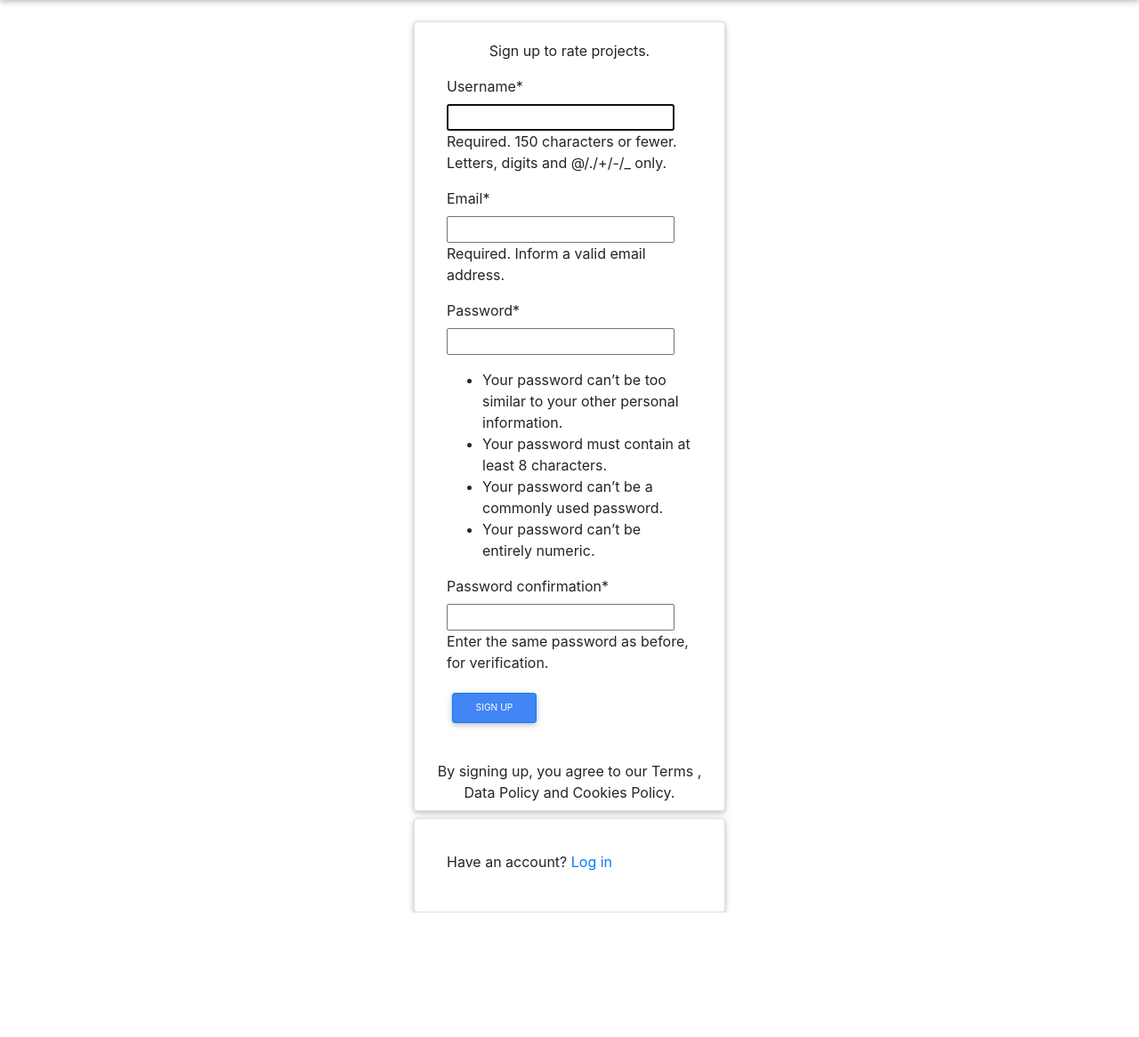
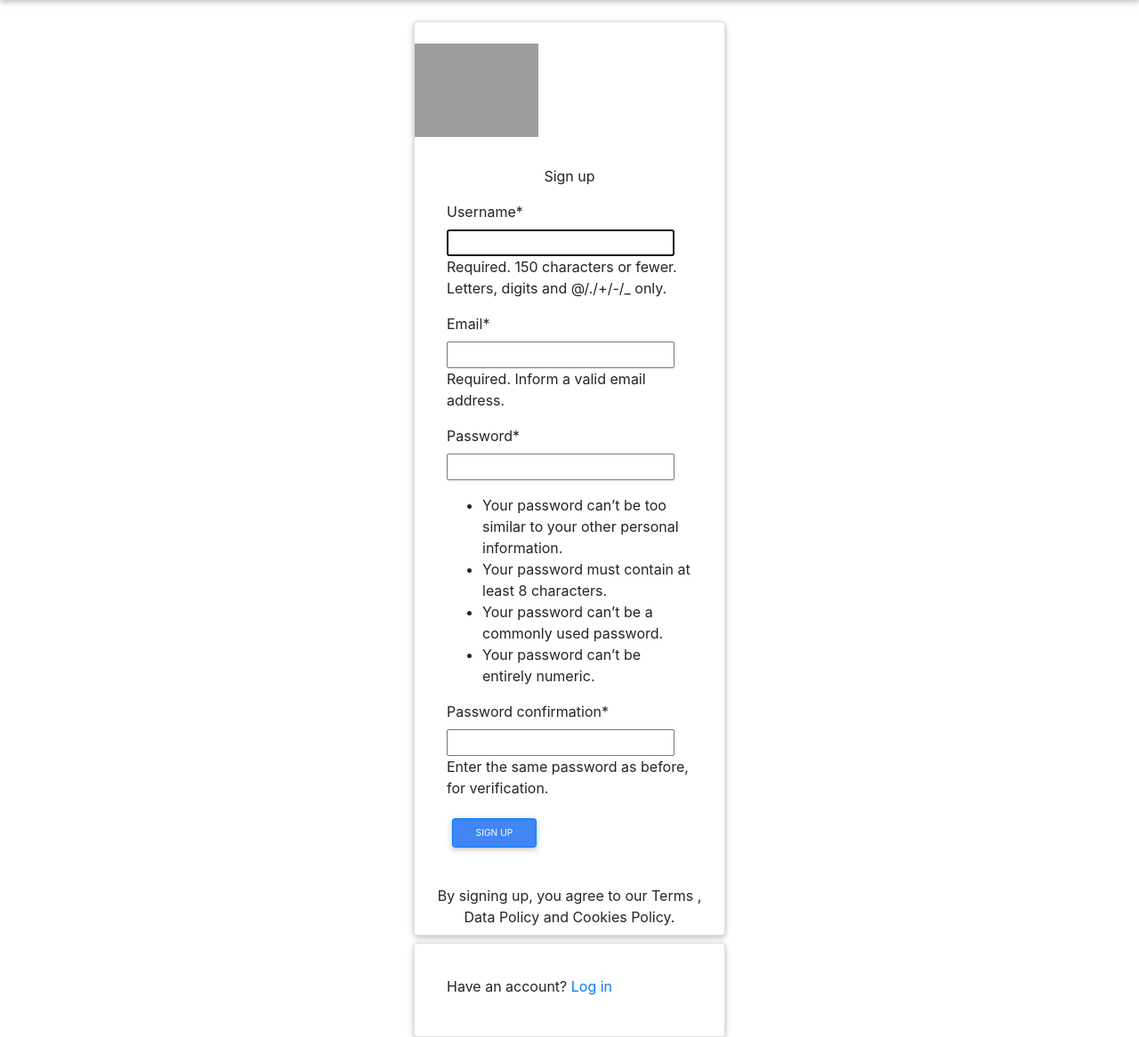
Before and after one commit to Tajeu2001/awwards, a Django app: page /signup/ in a window 1280 px wide. Shown: the part 61-1227 px from the top of the page at 89% size. Before the commit the page ends 1087 px from the top, so only its background shows below. Run offline with Django 3.2, Linux system fonts and the light colour scheme; some libraries are stand-ins or nearby versions; grey boxes are pictures that could not be loaded.

```diff
--- a/projects/templates/registration/login.html
+++ b/projects/templates/registration/login.html
@@ -6,9 +6,9 @@
     <div class="row">
         <div class="col-md-2"></div>
         <div class="col-md-4 mt-4">
-            <div class="   ">
+            <div class="card ">
                 <div class="card-title mt-4">
-                    <img src="{% static 'images/insta3.png' %}" alt="" width="40%" class="D-block mx-auto">
+
                 </div>
                 <div class="card-body mb-3 mr-3 ml-3">
                     <form action="" method="post" novalidate>
--- a/projects/templates/registration/signup.html
+++ b/projects/templates/registration/signup.html
@@ -7,11 +7,14 @@
         <div class="col-md-4"></div>
         <div class="col-md-4">
             <div class="card">
-
+                <div class="card-title mt-4">
+                    <img src="{% static 'images/insta3.png' %}" alt="" width="40%" class="D-block mx-auto">
+                </div>
                 <div class="card-body mb-3 mr-3 ml-3">
-                    <p class="text-center">Sign up to rate projects.</p>
+                    <p class="text-center">Sign up
+                    </p>
                     <form action="" method="post" novalidate>
-                        {% csrf_token%}
+                        {%csrf_token%}
                         {{ form|crispy}}
                         <button type="submit" class="btn btn-primary btn-sm"> Sign up</button>
                     </form>
@@ -24,7 +27,10 @@
                     <p>Have an account? <a href="{% url 'login' %}">Log in</a></p>
                 </div>
             </div>
+
         </div>
+
+        <div class="col-md-4"></div>
     </div>
 </div>
 
```
